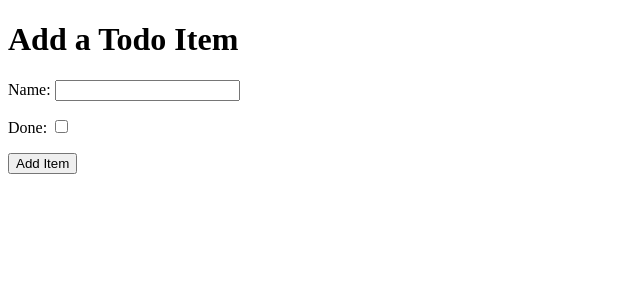
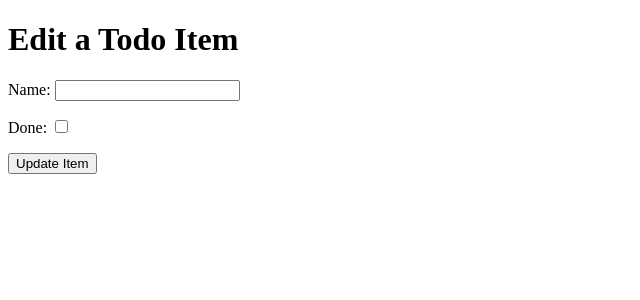
Before and after one commit to siobhanlgorman/ci-fsf-hello-django, a Django app: template todo/templates/todo/edit_item.html in a window 1280 px wide. Shown: the top 300 px of the page, without its empty margins (0-640 px from the left). Run offline with Django 3.2, Linux system fonts and the light colour scheme; the template is opened without the code that fills it: values that come from a table or form of the project are taken from there, others are empty.

Commit message:
Add content to edit_item.html

```diff
--- a/todo/templates/todo/edit_item.html
+++ b/todo/templates/todo/edit_item.html
@@ -9,13 +9,13 @@
 </head>
 
 <body>
-    <h1>Add a Todo Item</h1>
-    <form method="POST" action="add">
+    <h1>Edit a Todo Item</h1>
+    <form method="POST">
         {% csrf_token %}
         {{ form.as_p }}
         <div>
             <p>
-            <button type="submit">Add Item</button>
+            <button type="submit">Update Item</button>
         </p>
         </div>
     </form>
```
